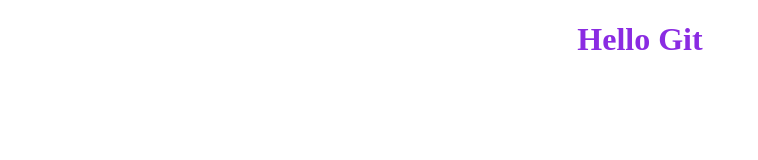
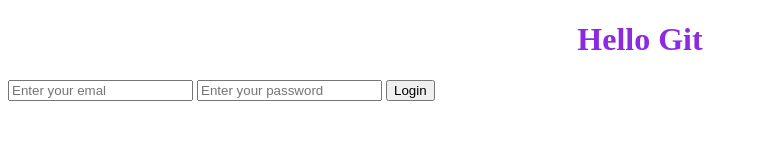
Before and after one commit to Onela25/my-awsome-app, a plain HTML site: page index.html in a window 1280 px wide. Shown: the whole page, without its empty margins (0-758 px from the left). Drawn offline with Linux system fonts and the light colour scheme.

Commit message:
added the HTML Login form

```diff
--- a/index.html
+++ b/index.html
@@ -10,6 +10,11 @@
     <h1>
         Hello Git
     </h1>
+    <form>
+        <input type="email"placeholder="Enter your emal" />
+        <input type="password" placeholder="Enter your password" />
+        <input type="submit" value="Login" />
+    </form>
     <script src="script.js"></script>
 </body>
 </html>
```
